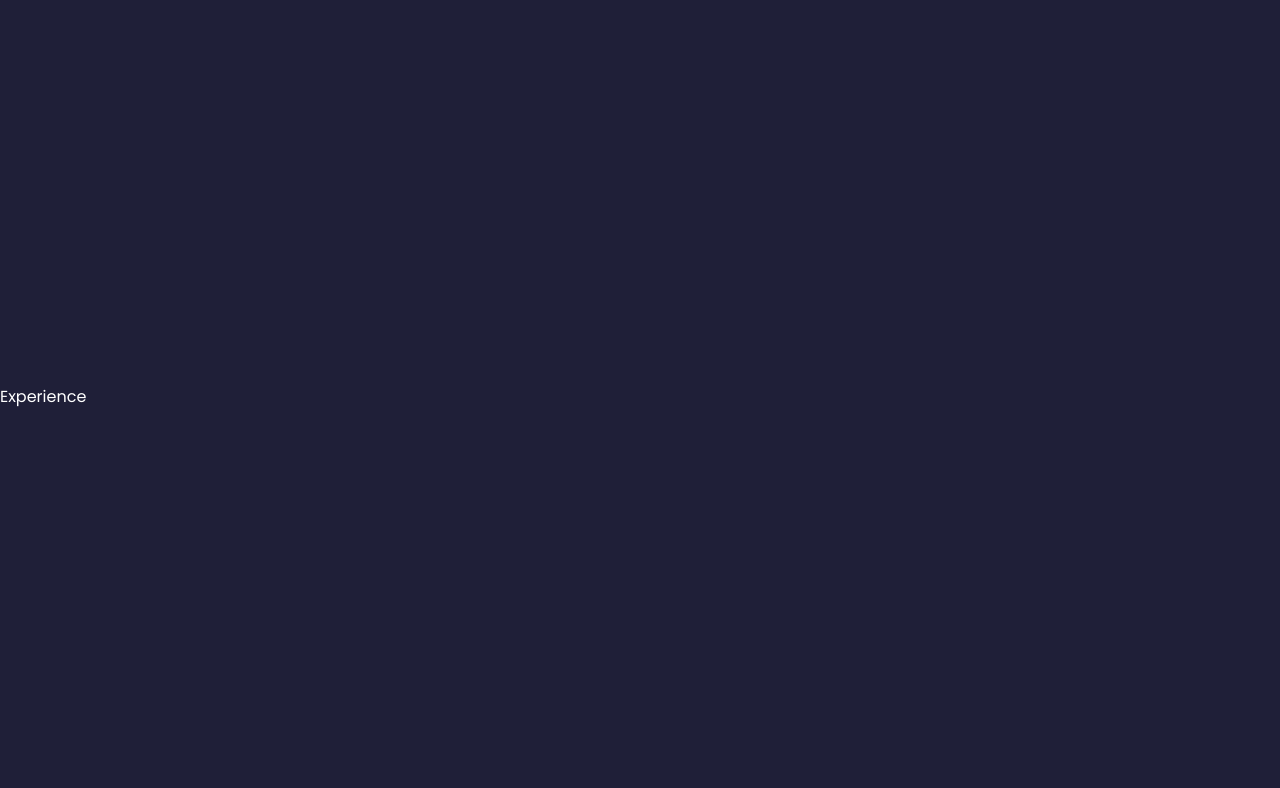
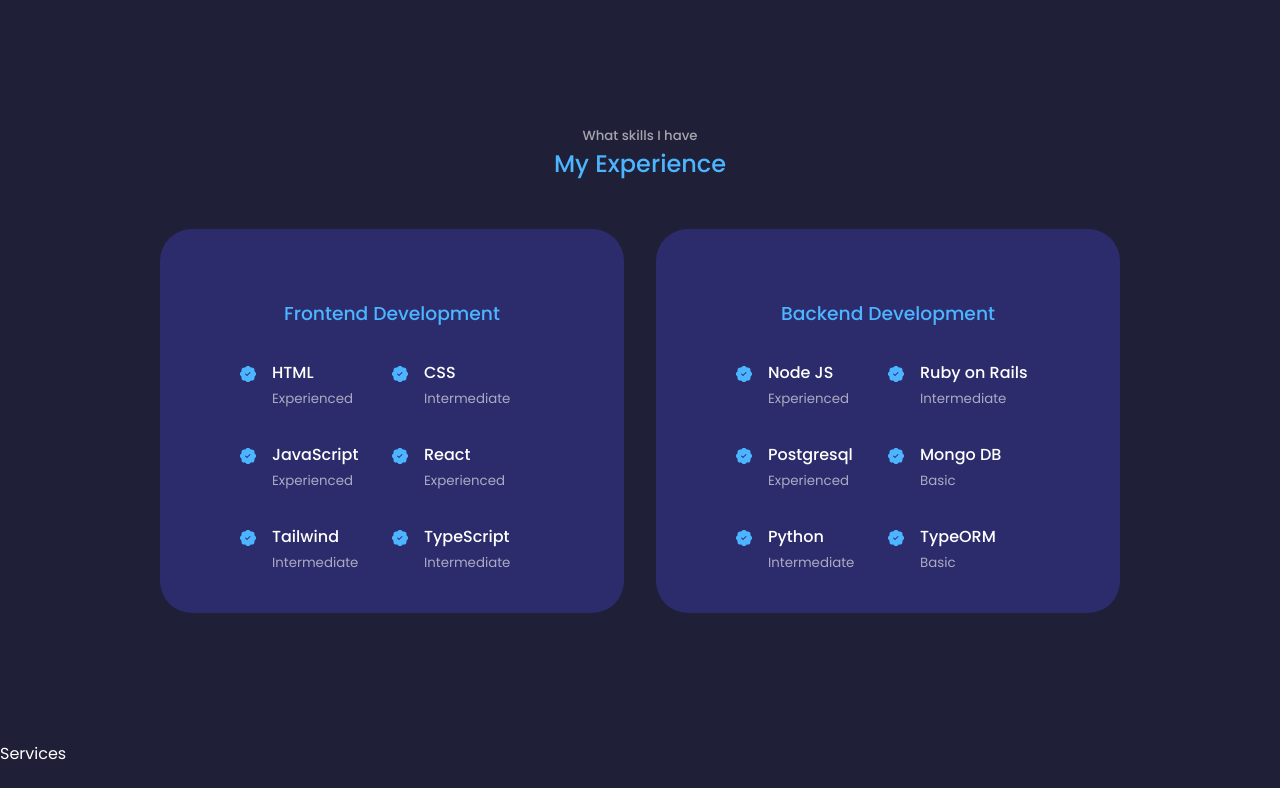
Before and after one commit to Anx450z/portfolio-1, a React (Vite) app: page / in a window 1280 px wide. Shown: the part 1472-2260 px from the top of the page. Built offline with nearby package versions, Linux system fonts and the light colour scheme.

Commit message:
completed expereince

```diff
--- a/src/componnets/experience/Experience.tsx
+++ b/src/componnets/experience/Experience.tsx
@@ -1,10 +1,110 @@
-import React from 'react'
-import './experience.css'
+import React from "react";
+import "./experience.css";
+import { BsPatchCheckFill } from "react-icons/bs";
 
 const Experience = () => {
   return (
-    <section id='experience'>Experience</section>
-  )
-}
+    <section id="experience">
+      <h5>What skills I have</h5>
+      <h2>My Experience</h2>
+      <div className="container experience__container">
+        <div className="experience__frontend">
+          <h3>Frontend Development</h3>
+          <div className="experience__content">
+            <article className="experience__details">
+              <BsPatchCheckFill className="experience__details-icons" />
+              <div>
+              <h4>HTML</h4>
+              <small className="text-light">Experienced</small>
+              </div>
+            </article>
+            <article className="experience__details">
+              <BsPatchCheckFill className="experience__details-icons" />
+              <div>
+              <h4>CSS</h4>
+              <small className="text-light">Intermediate</small>
+              </div>
+            </article>
+            <article className="experience__details">
+              <BsPatchCheckFill className="experience__details-icons" />
+              <div>
+              <h4>JavaScript</h4>
+              <small className="text-light">Experienced</small>
+              </div>
+            </article>
+            <article className="experience__details">
+              <BsPatchCheckFill className="experience__details-icons" />
+              <div>
+              <h4>React</h4>
+              <small className="text-light">Experienced</small>
+              </div>
+            </article>
+            <article className="experience__details">
+              <BsPatchCheckFill className="experience__details-icons" />
+              <div>
+              <h4>Tailwind</h4>
+              <small className="text-light">Intermediate</small>
+              </div>
+            </article>
+            <article className="experience__details">
+              <BsPatchCheckFill className="experience__details-icons" />
+              <div>
+              <h4>TypeScript</h4>
+              <small className="text-light">Intermediate</small>
+              </div>
+            </article>
+          </div>
+        </div>
+        <div className="experience__backend">
+          <h3>Backend Development</h3>
+          <div className="experience__content">
+            <article className="experience__details">
+              <BsPatchCheckFill className="experience__details-icons" />
+              <div>
+              <h4>Node JS</h4>
+              <small className="text-light">Experienced</small>
+              </div>
+            </article>
+            <article className="experience__details">
+              <BsPatchCheckFill className="experience__details-icons" />
+              <div>
+              <h4>Ruby on Rails</h4>
+              <small className="text-light">Intermediate</small>
+              </div>
+            </article>
+            <article className="experience__details">
+              <BsPatchCheckFill className="experience__details-icons" />
+              <div>
+              <h4>Postgresql</h4>
+              <small className="text-light">Experienced</small>
+              </div>
+            </article>
+            <article className="experience__details">
+              <BsPatchCheckFill className="experience__details-icons" />
+              <div>
+              <h4>Mongo DB</h4>
+              <small className="text-light">Basic</small>
+              </div>
+            </article>
+            <article className="experience__details">
+              <BsPatchCheckFill className="experience__details-icons" />
+              <div>
+              <h4>Python</h4>
+              <small className="text-light">Intermediate</small>
+              </div>
+            </article>
+            <article className="experience__details">
+              <BsPatchCheckFill className="experience__details-icons" />
+              <div>
+              <h4>TypeORM</h4>
+              <small className="text-light">Basic</small>
+              </div>
+            </article>
+          </div>
+        </div>
+      </div>
+    </section>
+  );
+};
 
-export default Experience
+export default Experience;
--- a/src/componnets/experience/experience.css
+++ b/src/componnets/experience/experience.css
@@ -0,0 +1,72 @@
+.experience__container {
+  display: grid;
+  grid-template-columns: 1fr 1fr;
+  gap: 2rem;
+}
+
+.experience__container > div {
+  background-color: var(--color-bg-variant);
+  padding: 2.4rem 5rem;
+  border: 1px transparent;
+  border-radius: 2rem;
+  transition: var(--transition);
+}
+.experience__container > div:hover {
+  background: transparent;
+  border-color: var(--color-primary-variant);
+  cursor: default;
+}
+
+.experience__container > div h3 {
+  text-align: center;
+  color: var(--color-primary);
+  margin: 2rem;
+}
+
+.experience__content {
+  display: grid;
+  grid-template-columns: 1fr 1fr;
+  row-gap: 2rem;
+}
+
+.experience__details {
+  display: flex;
+  gap: 1rem;
+}
+
+.experience__details-icons {
+  color: var(--color-primary);
+  margin-top: 6px;
+}
+
+/* media query Medium devises  */
+@media screen and (max-width: 1024px) {
+  .experience__container {
+    grid-template-columns: 1fr;
+  }
+
+  .experience__container > div {
+    width: 80%;
+    padding: 2rem;
+    margin: 0 auto;
+  }
+
+  .experience__content {
+    padding: 1rem;
+  }
+}
+
+/* media query samll devises  */
+@media screen and (max-width: 600px) {
+  .experience__container{
+    gap: 1rem;
+  }
+  .experience__container > div {
+    width:100%;
+    padding: 2rem 1rem;
+  }
+
+  .experience__content{
+
+  }
+}
--- a/src/main.css
+++ b/src/main.css
@@ -58,7 +58,6 @@
 
 section {
   margin-top: 8rem;
-  height: 100vh;
 }
 
 section > h2, section > h5 {
```
